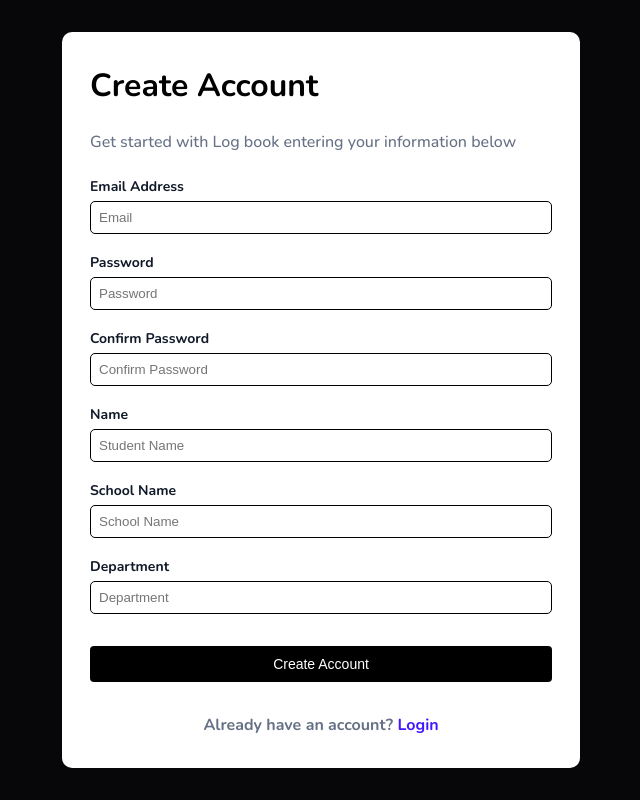
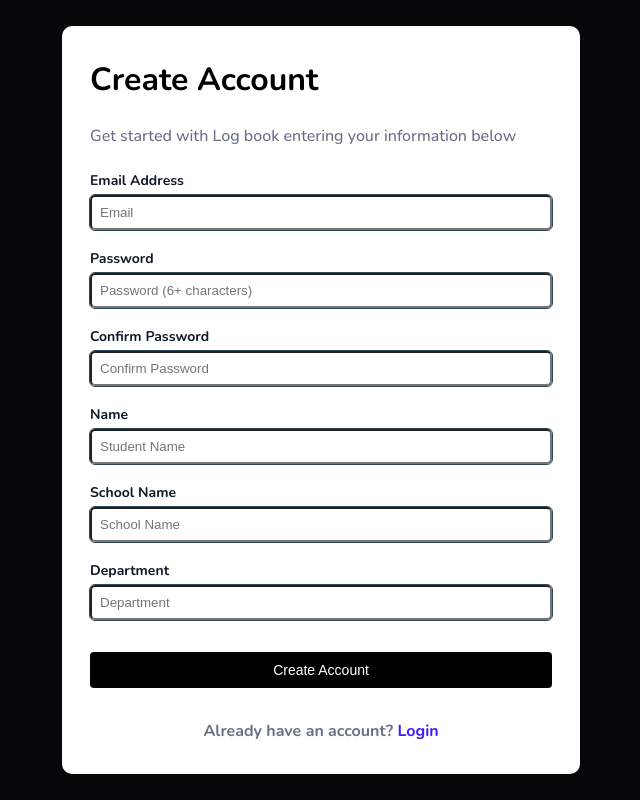
Before and after one commit to DevYoma/digital-logbook, a React (Vite) app: page /register in a window 1280 px wide. Shown: the whole page, without its empty margins (319-959 px from the left). Built offline with nearby package versions, Linux system fonts and the light colour scheme; no server answers.

Commit message:
feature-enhancement: added visual indicators on registration form fields

```diff
--- a/src/pages/Login/Login.scss
+++ b/src/pages/Login/Login.scss
@@ -53,8 +53,23 @@
             margin-top: 5px;
             // margin: 1rem 0;
             padding: 0.5rem;
-            border: 1px solid var(--primary-color);
+            // border: 1px solid var(--primary-color);
+            outline: 1px solid hsl(203, 30%, 26%);
             border-radius: 5px;
+
+
+            &:not(:placeholder-shown):valid{
+                border: 2px solid lightgreen;
+            }
+
+            &:not(:placeholder-shown):invalid{
+                border: 2px solid red;
+            }
+
+            &:focus:invalid{
+                // outline-color: 2px solid orange;
+                border: 2px solid orange;
+            }
         }
     }
 
--- a/src/pages/Login/Login.tsx
+++ b/src/pages/Login/Login.tsx
@@ -73,7 +73,7 @@ const Login = () => {
           <div>
             <label htmlFor="email">EMAIL ADDRESS</label>
             <input
-              type="text"
+              type="email"
               id="email"
               name="email"
               placeholder="Email"
@@ -90,6 +90,7 @@ const Login = () => {
               id="password"
               name="password"
               placeholder="Password"
+              minLength={6}
               value={formData.password}
               required
               onChange={handleChange}
--- a/src/pages/Register/Register.scss
+++ b/src/pages/Register/Register.scss
@@ -54,8 +54,22 @@
         input{
             // margin: 1rem 0;
             padding: 0.5rem;
-            border: 1px solid var(--primary-color);
+            // border: 1px solid var(--primary-color);
+            outline: 1px solid hsl(203, 30%, 26%);
             border-radius: 5px;
+
+            &:not(:placeholder-shown):valid{
+                border: 2px solid lightgreen;
+            }
+
+            &:not(:placeholder-shown):invalid{
+                border: 2px solid red;
+            }
+
+            &:focus:invalid{
+                // outline-color: 2px solid orange;
+                border: 2px solid orange;
+            }
         }
     }
 
--- a/src/pages/Register/Register.tsx
+++ b/src/pages/Register/Register.tsx
@@ -116,7 +116,7 @@ const Register = () => {
           <div>
             <label htmlFor="email">Email Address</label>
             <input
-              type="text"
+              type="email"
               id="email"
               name="email"
               placeholder="Email"
@@ -132,7 +132,8 @@ const Register = () => {
               type="password"
               id="password"
               name="password"
-              placeholder="Password"
+              placeholder="Password (6+ characters)"
+              minLength={6}
               data-testid="password"
               value={formData.password}
               required
@@ -147,6 +148,7 @@ const Register = () => {
               id="confirmPassword"
               name="confirmPassword"
               placeholder="Confirm Password"
+              minLength={6}
               data-testid="confirm-password"
               value={formData.confirmPassword}
               required
@@ -200,7 +202,11 @@ const Register = () => {
             }}
             disabled={!isFormValid()}
           >
-            {loading ? <CircularProgress color="inherit" size={"1.5rem"}/> : "Create Account"}
+            {loading ? (
+              <CircularProgress color="inherit" size={"1.5rem"} />
+            ) : (
+              "Create Account"
+            )}
           </Button>
         </form>
 
```
Also changed, not shown: src/supabase/supabaseClient.ts (line endings or trailing spaces).
